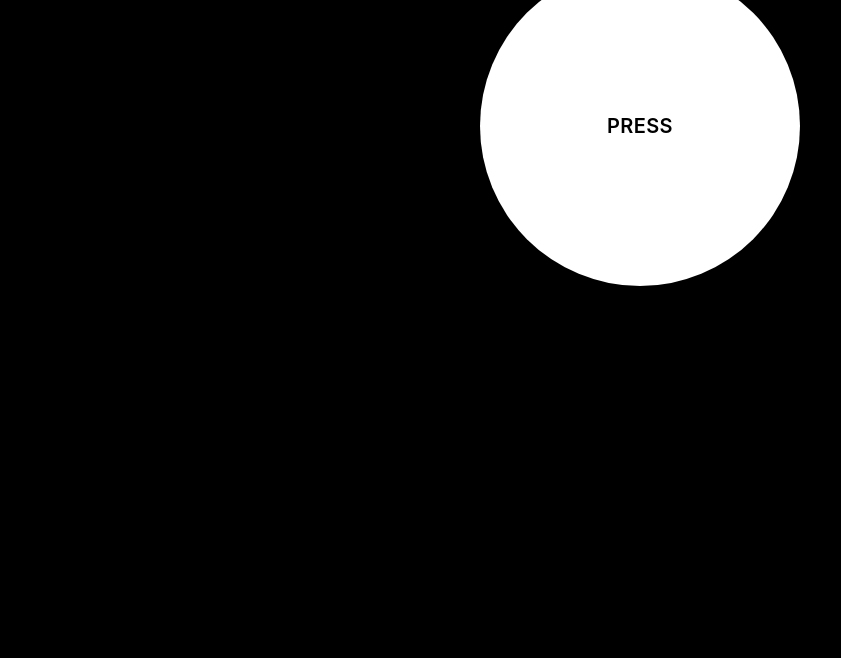
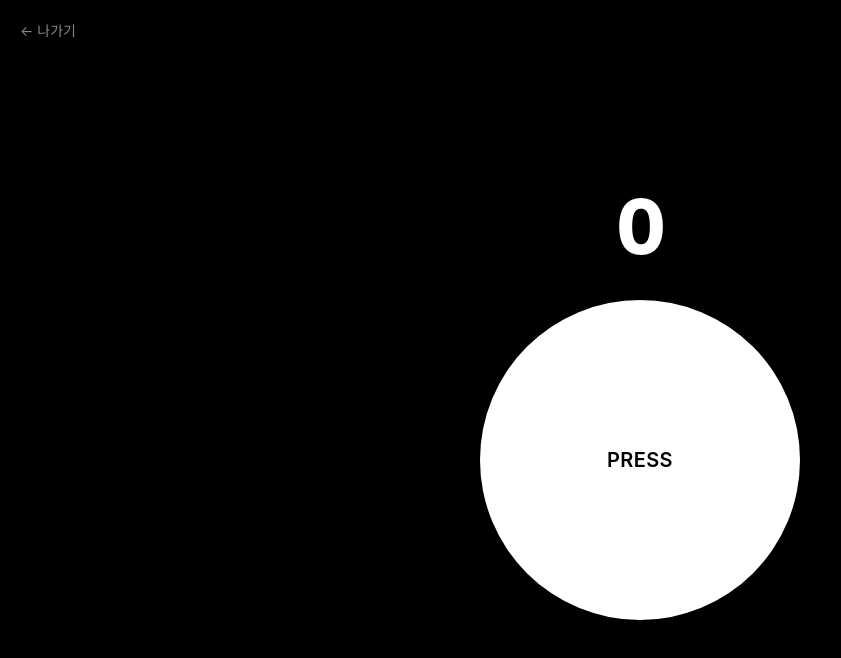
Before and after one commit to wwwsebon-cloud/buttongame, a plain HTML site: page index.html in a window 1280 px wide. Both pictures are taken after a click on the button "게임 시작". Shown: the whole page, without its empty margins (0-841 px from the left). Drawn offline with Linux system fonts and the light colour scheme.

Commit message:
버튼이 화면 위쪽으로 치우치는 버그 수정
게임 화면의 fixed UI(나가기, 상점 버튼, 상점 패널, 버프 바)가 relative로 덮여
flex 흐름에 포함되어 점수·버튼을 위로 밀어올리던 문제를 해결.
규칙을 흐름 안 요소(.score, #game-btn)에만 적용하도록 변경.

Co-Authored-By: Claude Haiku 5.5 <noreply@anthropic.com>
Claude-Session: https://claude.ai/code/session_01SChMh3vMM9pfafpQ5ukq1v

```diff
--- a/index.html
+++ b/index.html
@@ -74,7 +74,8 @@
     pointer-events: none;
     z-index: 0;
   }
-  #game > :not(#ball-canvas) {
+  #game > .score,
+  #game > #game-btn {
     position: relative;
     z-index: 1;
   }
```
